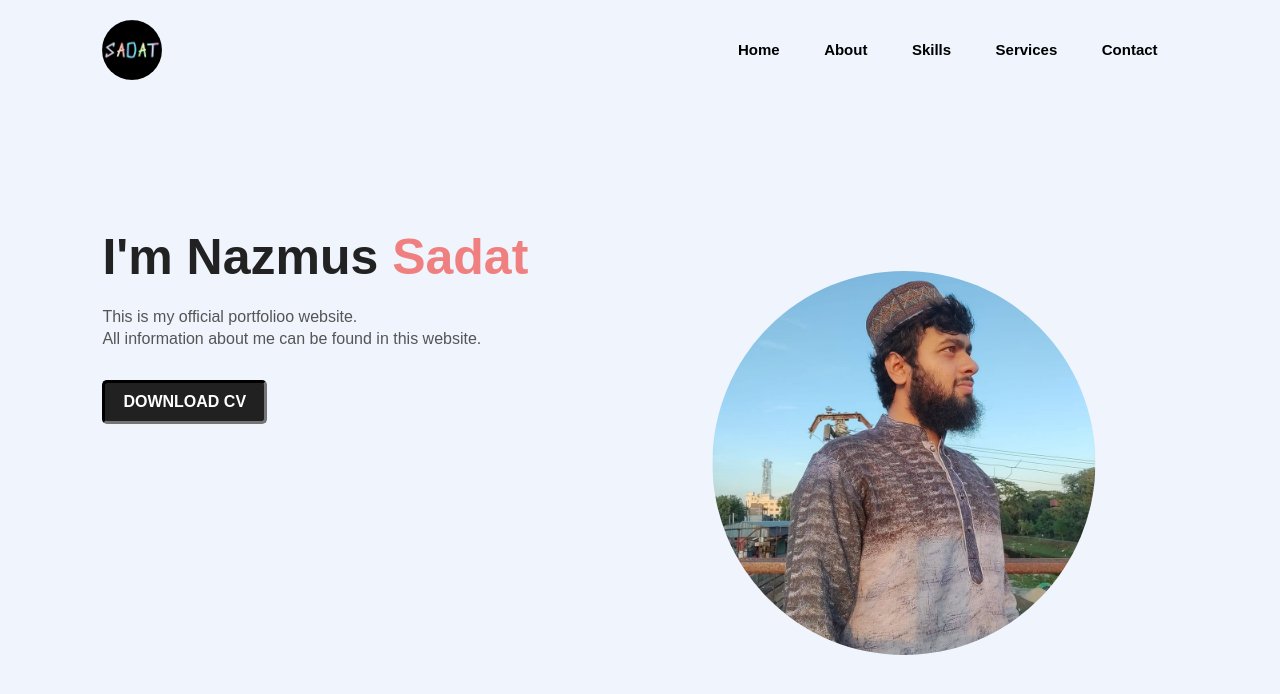
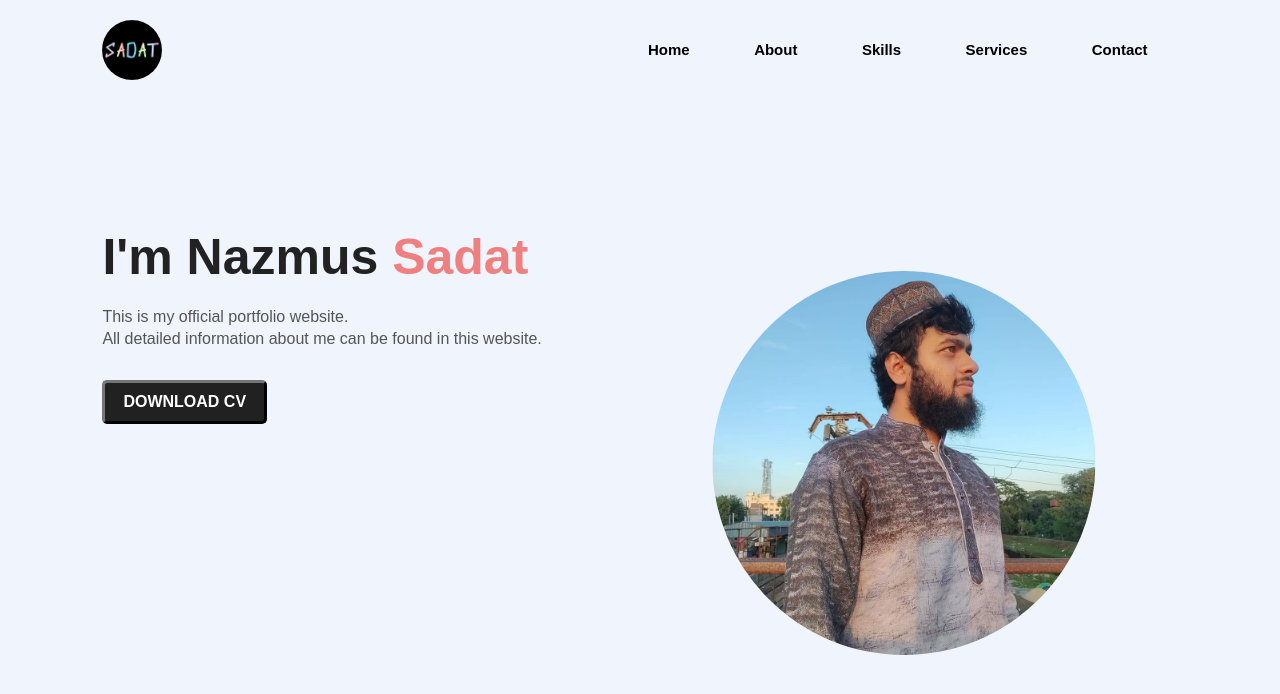
Before and after one commit to sadat2531/Portfolio, a plain HTML site: page index.html in a window 1280 px wide. Drawn offline with Linux system fonts and the light colour scheme.

Commit message:
Update code
Add some more code to some files and functionality to this website. Improve the website from previous version.

```diff
--- a/about.css
+++ b/about.css
@@ -36,9 +36,16 @@ nav ul li a{
     font-size: 15px;
     color: #000;
     font-weight: bold;
+    padding: 7px 10px;
+    border-radius: 5px;
+    transition: .2s;
+
 }
 
 nav ul li a:hover{
     color: lightcoral;
+    margin-left: 5px;
+    margin-right: 5px;
+    font-size: 16px;
     transition: .2s;
 }
--- a/contact.css
+++ b/contact.css
@@ -36,9 +36,16 @@ nav ul li a{
     font-size: 15px;
     color: #000;
     font-weight: bold;
+    padding: 7px 10px;
+    border-radius: 5px;
+    transition: .2s;
+
 }
 
 nav ul li a:hover{
     color: lightcoral;
+    margin-left: 5px;
+    margin-right: 5px;
+    font-size: 16px;
     transition: .2s;
 }
--- a/index.css
+++ b/index.css
@@ -32,15 +32,22 @@ nav ul li{
 }
 
 nav ul li a{
+    padding: 7px 10px;
     text-decoration: none;
     font-size: 15px;
     color: #000;
+    border-radius: 5px;
     font-weight: bold;
+    transition: .2s;
 }
 
 nav ul li a:hover{
     color: palevioletred;
+    margin-left: 5px;
+    margin-right: 5px;
+    font-size: 16px;
     transition: .2s;
+
 }
 
 .detail{
@@ -56,6 +63,11 @@ nav ul li a:hover{
 
 .detail span{
     color: lightcoral;
+    transition: .3s;
+}
+.detail span:hover{
+    color: purple;
+    transition: .3s;
 }
 
 .detail p{
@@ -73,13 +85,16 @@ nav ul li a:hover{
     margin: 30px 0;
     border: 3px;
     border-color: #212121;
-    border-style: inset;
+    border-style: outset;
     border-radius: 5px;
+    transition: .3s;
 }
 
 .detail a:hover{
     background: transparent;
     color: #000;
+    padding: 12px 20px;
+    margin: 29px 0;
     transition: .3s;
 }
 
@@ -97,8 +112,15 @@ nav ul li a:hover{
     left: 300px;
     bottom: 145px;
     transform: translateX(-50%);
+    transition: .3s;
 }
 
 .images .profile-image{
     border-radius: 50%;
 }
+
+.images .profile-image:hover{
+    height: 65%;
+    bottom: 135px;
+    transition: .3s;
+}
--- a/index.html
+++ b/index.html
@@ -24,10 +24,11 @@
     </nav>
     <div class="detail">
         <h1>I'm Nazmus <span>Sadat</span></h1>
-        <p>This is my official portfolioo website. <br>
-             All information about me can be found in this website.
+        <p>
+            This is my official portfolio website. <br>
+            All detailed information about me can be found in this website.
         </p>
-        <a href="#">DOWNLOAD CV</a>
+        <a href="Sadat's Resume.pdf">DOWNLOAD CV</a>
     </div>
     <div class="images">
         <img src="images/sadat.jpg" alt="My image" class="profile-image">
--- a/service.css
+++ b/service.css
@@ -36,9 +36,15 @@ nav ul li a{
     font-size: 15px;
     color: #000;
     font-weight: bold;
+    padding: 7px 10px;
+    border-radius: 5px;
+    transition: .2s;
 }
 
 nav ul li a:hover{
     color: goldenrod;
+    margin-left: 5px;
+    margin-right: 5px;
+    font-size: 16px;
     transition: .2s;
 }
--- a/skills.css
+++ b/skills.css
@@ -36,9 +36,15 @@ nav ul li a{
     font-size: 15px;
     color: #000;
     font-weight: bold;
+    padding: 7px 10px;
+    border-radius: 5px;
+    transition: .2s;
 }
 
 nav ul li a:hover{
     color: lightsalmon;
+    margin-left: 5px;
+    margin-right: 5px;
+    font-size: 16px;
     transition: .2s;
 }
```
Also changed, not shown: 1 other file.
